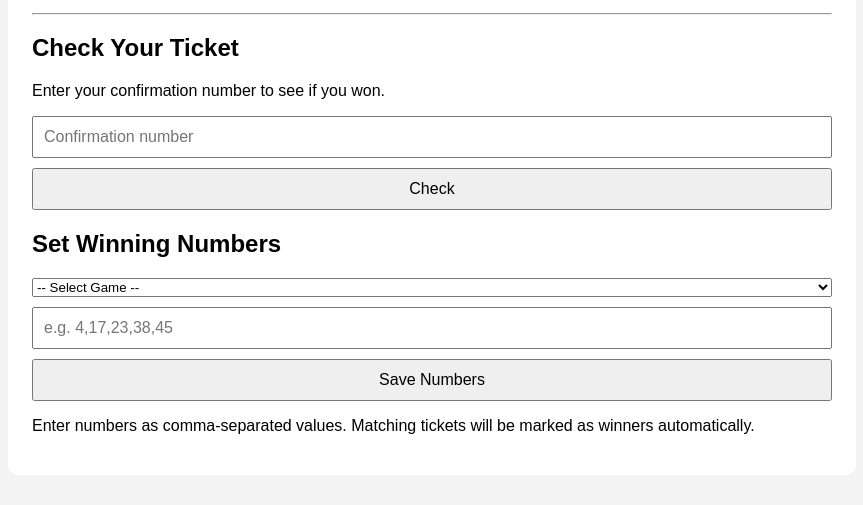
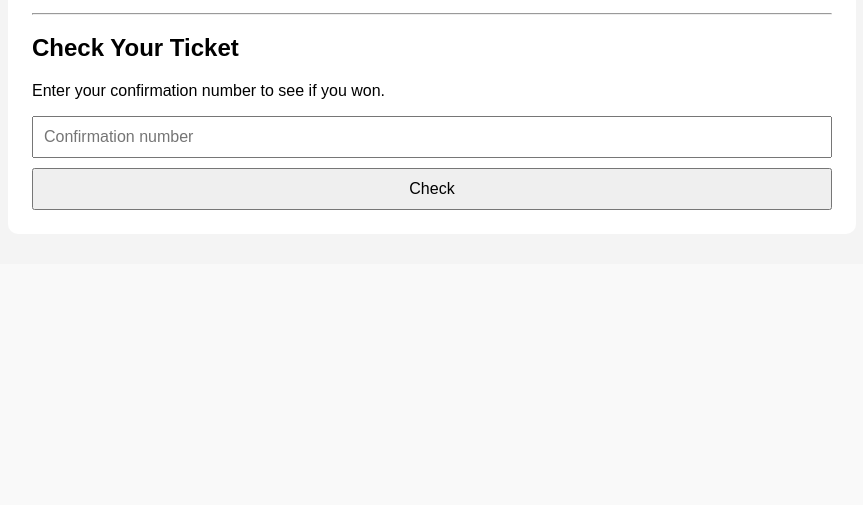
Before and after one commit to Masaki0211/Lottery-Purchase-System, a Flask app: page /winning-numbers in a window 1280 px wide. Shown: the part 1498-2003 px from the top of the page, without its empty margins (208-1071 px from the left). After the commit the page ends 1708 px from the top, so only its background shows below. Run offline with Flask 3, Linux system fonts and the light colour scheme; a user stored in the database is signed in; data comes from the database, SQL or seed files in the repository.

Commit message:
delete admin lottery generation

```diff
--- a/lottery-purchase-system/app.py
+++ b/lottery-purchase-system/app.py
@@ -567,55 +567,6 @@ def check_ticket():
                            check_confirmation=confirmation, today=today)
 
 
-@app.route("/admin/set-winning-numbers", methods=["POST"])
-@login_required
-@admin_required
-def set_winning_numbers():
-    """
-    Admin-only POST: save winning numbers for a game and
-    automatically flag matching tickets as winners.
-    """
-    db = get_db()
-    ticket_type_id = int(request.form["ticket_type_id"])
-    winning_numbers_raw = request.form["winning_numbers"].strip()
-
-    try:
-        winning_list = [str(int(n.strip())) for n in winning_numbers_raw.split(",")]
-        winning_str = ",".join(winning_list)
-    except ValueError:
-        flash("Invalid format. Use comma-separated integers e.g. 4,17,23,38,45")
-        return redirect(url_for("winning_numbers"))
-
-    db.execute("UPDATE ticket_types SET winning_numbers = ? WHERE id = ?",
-               (winning_str, ticket_type_id))
-
-    game = db.execute("SELECT * FROM ticket_types WHERE id = ?", (ticket_type_id,)).fetchone()
-    winning_set = set(winning_list)
-
-    tickets = db.execute("""
-            SELECT t.id, t.selected_numbers FROM tickets t
-            WHERE t.ticket_type_id = ? AND t.result_status = 'pending_drawing'
-        """, (ticket_type_id,)).fetchall()
-
-    winner_count = 0
-    for ticket in tickets:
-        ticket_nums = set(n.strip() for n in ticket["selected_numbers"].split(","))
-        match_count = len(ticket_nums & winning_set)
-        prize = calc_prize(game["game_name"], match_count)
-        is_winner = 1 if prize > 0 else 0
-        result_status = "winning" if is_winner else "not_winning"
-        if is_winner:
-            winner_count += 1
-
-        db.execute("""
-                UPDATE tickets SET match_count=?, winning_amount=?, is_winner=?, result_status=?
-                WHERE id=?
-            """, (match_count, prize, is_winner, result_status, ticket["id"]))
-
-    db.commit()
-    flash(f"Winning numbers saved. {winner_count} winner(s) found.")
-    return redirect(url_for("winning_numbers"))
-
 
 @app.route("/search")
 @login_required
--- a/lottery-purchase-system/templates/winning_numbers.html
+++ b/lottery-purchase-system/templates/winning_numbers.html
@@ -52,19 +52,6 @@
     <p>{{ check_error }}</p>
 {% endif %}
 
-{% if session.get('role') == 'admin' %}
-    <h2>Set Winning Numbers</h2>
-    <form method="POST" action="{{ url_for('set_winning_numbers') }}">
-        <select name="ticket_type_id" required>
-            <option value="">-- Select Game --</option>
-            {% for game in games %}
-                <option value="{{ game.id }}">{{ game.game_name }} ({{ game.drawing_date }})</option>
-            {% endfor %}
-        </select>
-        <input type="text" name="winning_numbers" placeholder="e.g. 4,17,23,38,45" required>
-        <button type="submit">Save Numbers</button>
-    </form>
-    <p>Enter numbers as comma-separated values. Matching tickets will be marked as winners automatically.</p>
-{% endif %}
+
 
 {% endblock %}
```
